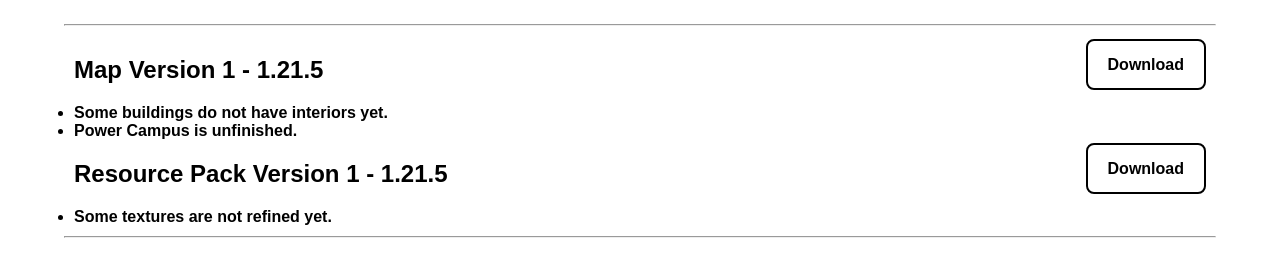
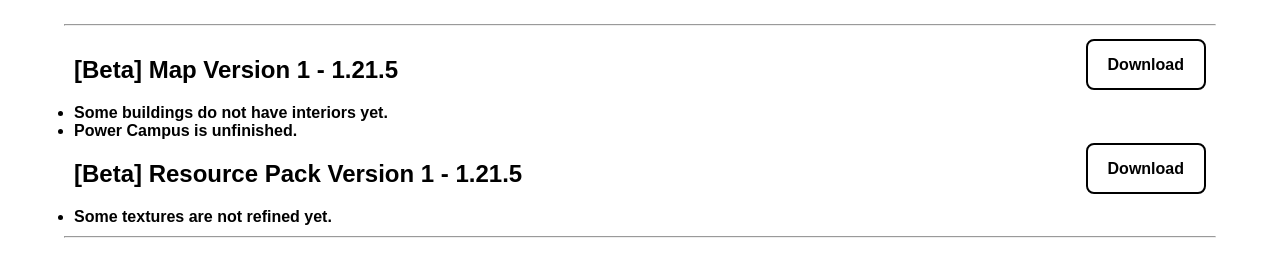
Before and after one commit to David-Roy-Northrup/Cor-Jesu-College-in-Minecraft, a plain HTML site: page java.html in a window 1280 px wide. Shown: the part 182-458 px from the top of the page. Drawn offline with Linux system fonts and the light colour scheme.

Commit message:
Update java.html

```diff
--- a/java.html
+++ b/java.html
@@ -90,7 +90,7 @@
   <table width="100%">
     <hr>
       <tr>
-        <th><h2>Map Version 1 - 1.21.5<h2></th>
+        <th><h2>[Beta] Map Version 1 - 1.21.5<h2></th>
         <th width="10%" text-align="right"><a class="hollow-button" href="java/Worlds/Cor Jesu College v1 1.21.5.zip">Download</a></th>
       </tr>
       <tr>
@@ -102,7 +102,7 @@
         </th>
       </tr>
       <tr>
-        <th><h2>Resource Pack Version 1 - 1.21.5<h2></th>
+        <th><h2>[Beta] Resource Pack Version 1 - 1.21.5<h2></th>
         <th width="10%" text-align="right"><a class="hollow-button" href="java/Resource Pack/Cor Jesu Essentials v1 1.21.5.zip">Download</a></th>
       </tr>
       <tr>
```
